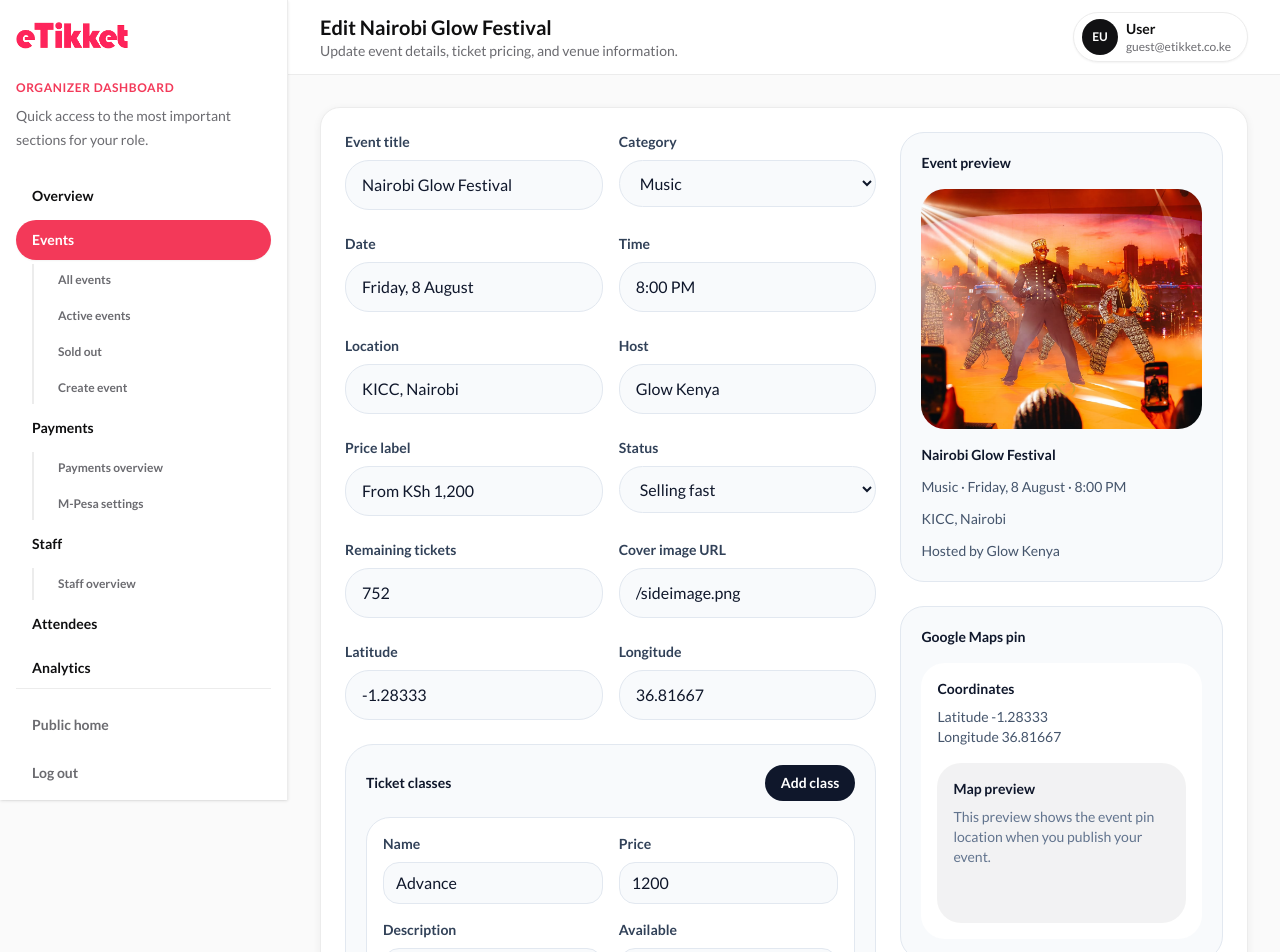
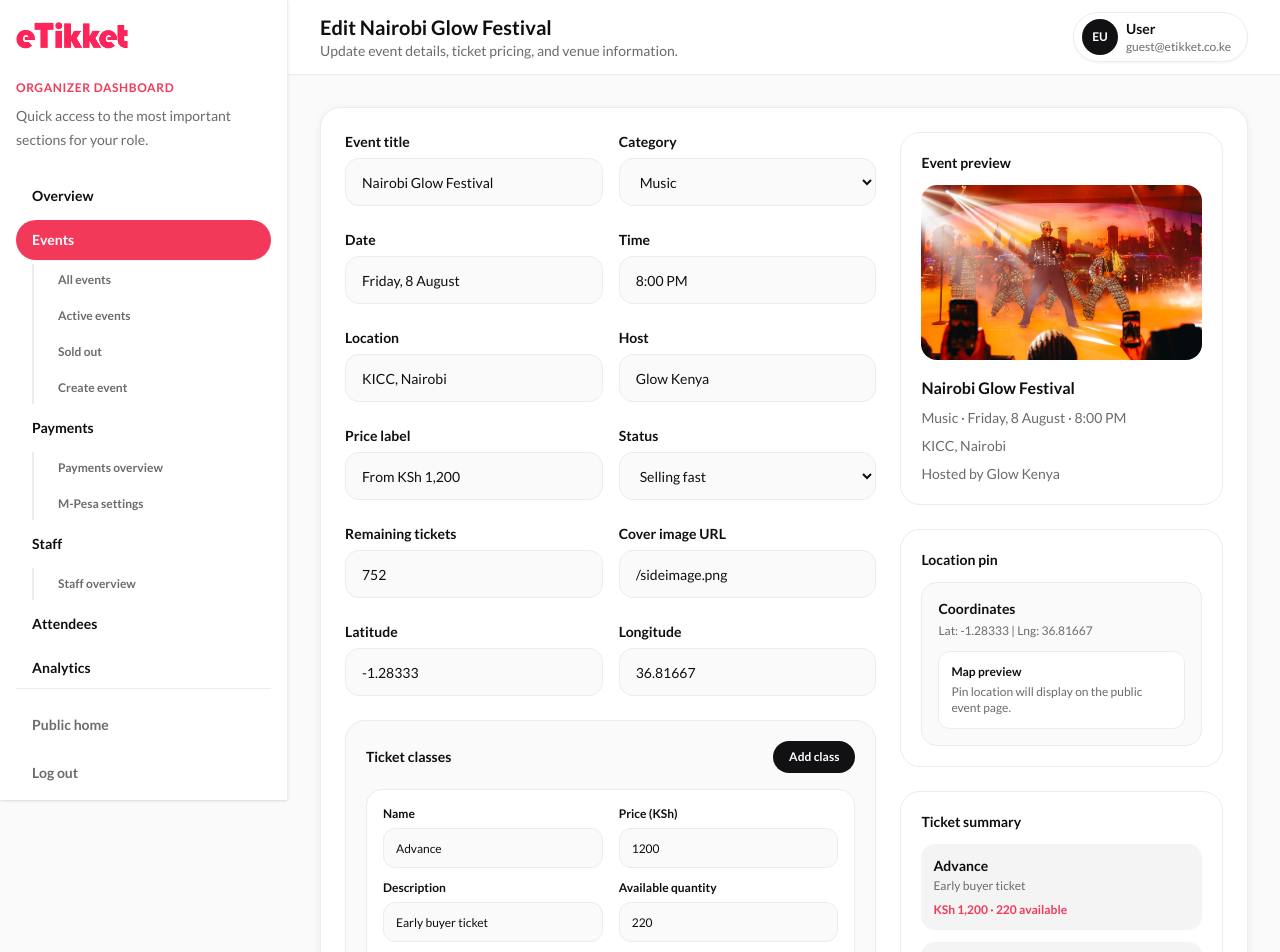
Before and after one commit to dennismutuku2005/eTikket, a Next.js app: page /organizer/events/nairobi-glow-festival/edit in a window 1280 px wide. Shown: the top 952 px of the page. Built offline with nearby package versions, Linux system fonts and the light colour scheme.

Commit message:
redesign: event builder form with eTikket design tokens

```diff
--- a/components/event-builder-form.jsx
+++ b/components/event-builder-form.jsx
@@ -55,20 +55,20 @@ export default function EventBuilderForm({ eventToEdit }) {
       <form className="space-y-6" onSubmit={saveEvent}>
         <div className="grid gap-4 sm:grid-cols-2">
           <label className="block">
-            <span className="mb-2 block text-sm font-semibold text-slate-700">Event title</span>
+            <span className="mb-1.5 block text-sm font-bold text-[#0f0f10]">Event title</span>
             <input
               value={title}
               onChange={(event) => setTitle(event.target.value)}
-              className="w-full rounded-3xl border border-slate-200 bg-slate-50 px-4 py-3 text-slate-900 outline-none focus:border-slate-400 focus:bg-white"
+              className="h-12 w-full rounded-[14px] border border-[#ececec] bg-[#fafafa] px-4 text-sm text-[#0f0f10] outline-none placeholder:text-[#6b6b70] focus:border-[#f33959] focus:bg-white transition"
               placeholder="Enter event name"
             />
           </label>
           <label className="block">
-            <span className="mb-2 block text-sm font-semibold text-slate-700">Category</span>
+            <span className="mb-1.5 block text-sm font-bold text-[#0f0f10]">Category</span>
             <select
               value={category}
               onChange={(event) => setCategory(event.target.value)}
-              className="w-full rounded-3xl border border-slate-200 bg-slate-50 px-4 py-3 text-slate-900 outline-none focus:border-slate-400 focus:bg-white"
+              className="h-12 w-full rounded-[14px] border border-[#ececec] bg-[#fafafa] px-4 text-sm text-[#0f0f10] outline-none focus:border-[#f33959] focus:bg-white transition"
             >
               <option>Music</option>
               <option>Holiday</option>
@@ -82,20 +82,20 @@ export default function EventBuilderForm({ eventToEdit }) {
 
         <div className="grid gap-4 sm:grid-cols-2">
           <label className="block">
-            <span className="mb-2 block text-sm font-semibold text-slate-700">Date</span>
+            <span className="mb-1.5 block text-sm font-bold text-[#0f0f10]">Date</span>
             <input
               value={date}
               onChange={(event) => setDate(event.target.value)}
-              className="w-full rounded-3xl border border-slate-200 bg-slate-50 px-4 py-3 text-slate-900 outline-none focus:border-slate-400 focus:bg-white"
+              className="h-12 w-full rounded-[14px] border border-[#ececec] bg-[#fafafa] px-4 text-sm text-[#0f0f10] outline-none placeholder:text-[#6b6b70] focus:border-[#f33959] focus:bg-white transition"
               placeholder="Friday, 8 August"
             />
           </label>
           <label className="block">
-            <span className="mb-2 block text-sm font-semibold text-slate-700">Time</span>
+            <span className="mb-1.5 block text-sm font-bold text-[#0f0f10]">Time</span>
             <input
               value={time}
               onChange={(event) => setTime(event.target.value)}
-              className="w-full rounded-3xl border border-slate-200 bg-slate-50 px-4 py-3 text-slate-900 outline-none focus:border-slate-400 focus:bg-white"
+              className="h-12 w-full rounded-[14px] border border-[#ececec] bg-[#fafafa] px-4 text-sm text-[#0f0f10] outline-none placeholder:text-[#6b6b70] focus:border-[#f33959] focus:bg-white transition"
               placeholder="8:00 PM"
             />
           </label>
@@ -103,20 +103,20 @@ export default function EventBuilderForm({ eventToEdit }) {
 
         <div className="grid gap-4 sm:grid-cols-2">
           <label className="block">
-            <span className="mb-2 block text-sm font-semibold text-slate-700">Location</span>
+            <span className="mb-1.5 block text-sm font-bold text-[#0f0f10]">Location</span>
             <input
               value={location}
               onChange={(event) => setLocation(event.target.value)}
-              className="w-full rounded-3xl border border-slate-200 bg-slate-50 px-4 py-3 text-slate-900 outline-none focus:border-slate-400 focus:bg-white"
+              className="h-12 w-full rounded-[14px] border border-[#ececec] bg-[#fafafa] px-4 text-sm text-[#0f0f10] outline-none placeholder:text-[#6b6b70] focus:border-[#f33959] focus:bg-white transition"
               placeholder="KICC, Nairobi"
             />
           </label>
           <label className="block">
-            <span className="mb-2 block text-sm font-semibold text-slate-700">Host</span>
+            <span className="mb-1.5 block text-sm font-bold text-[#0f0f10]">Host</span>
             <input
               value={host}
               onChange={(event) => setHost(event.target.value)}
-              className="w-full rounded-3xl border border-slate-200 bg-slate-50 px-4 py-3 text-slate-900 outline-none focus:border-slate-400 focus:bg-white"
+              className="h-12 w-full rounded-[14px] border border-[#ececec] bg-[#fafafa] px-4 text-sm text-[#0f0f10] outline-none placeholder:text-[#6b6b70] focus:border-[#f33959] focus:bg-white transition"
               placeholder="Event organizer"
             />
           </label>
@@ -124,20 +124,20 @@ export default function EventBuilderForm({ eventToEdit }) {
 
         <div className="grid gap-4 sm:grid-cols-2">
           <label className="block">
-            <span className="mb-2 block text-sm font-semibold text-slate-700">Price label</span>
+            <span className="mb-1.5 block text-sm font-bold text-[#0f0f10]">Price label</span>
             <input
               value={price}
               onChange={(event) => setPrice(event.target.value)}
-              className="w-full rounded-3xl border border-slate-200 bg-slate-50 px-4 py-3 text-slate-900 outline-none focus:border-slate-400 focus:bg-white"
+              className="h-12 w-full rounded-[14px] border border-[#ececec] bg-[#fafafa] px-4 text-sm text-[#0f0f10] outline-none placeholder:text-[#6b6b70] focus:border-[#f33959] focus:bg-white transition"
               placeholder="From KSh 1,200"
             />
           </label>
           <label className="block">
-            <span className="mb-2 block text-sm font-semibold text-slate-700">Status</span>
+            <span className="mb-1.5 block text-sm font-bold text-[#0f0f10]">Status</span>
             <select
               value={status}
               onChange={(event) => setStatus(event.target.value)}
-              className="w-full rounded-3xl border border-slate-200 bg-slate-50 px-4 py-3 text-slate-900 outline-none focus:border-slate-400 focus:bg-white"
+              className="h-12 w-full rounded-[14px] border border-[#ececec] bg-[#fafafa] px-4 text-sm text-[#0f0f10] outline-none focus:border-[#f33959] focus:bg-white transition"
             >
               <option>Draft</option>
               <option>Live</option>
@@ -150,21 +150,21 @@ export default function EventBuilderForm({ eventToEdit }) {
 
         <div className="grid gap-4 sm:grid-cols-2">
           <label className="block">
-            <span className="mb-2 block text-sm font-semibold text-slate-700">Remaining tickets</span>
+            <span className="mb-1.5 block text-sm font-bold text-[#0f0f10]">Remaining tickets</span>
             <input
               value={remainingTickets}
               onChange={(event) => setRemainingTickets(Number(event.target.value))}
               type="number"
-              className="w-full rounded-3xl border border-slate-200 bg-slate-50 px-4 py-3 text-slate-900 outline-none focus:border-slate-400 focus:bg-white"
+              className="h-12 w-full rounded-[14px] border border-[#ececec] bg-[#fafafa] px-4 text-sm text-[#0f0f10] outline-none placeholder:text-[#6b6b70] focus:border-[#f33959] focus:bg-white transition"
               placeholder="560"
             />
           </label>
           <label className="block">
-            <span className="mb-2 block text-sm font-semibold text-slate-700">Cover image URL</span>
+            <span className="mb-1.5 block text-sm font-bold text-[#0f0f10]">Cover image URL</span>
             <input
               value={imageUrl}
               onChange={(event) => setImageUrl(event.target.value)}
-              className="w-full rounded-3xl border border-slate-200 bg-slate-50 px-4 py-3 text-slate-900 outline-none focus:border-slate-400 focus:bg-white"
+              className="h-12 w-full rounded-[14px] border border-[#ececec] bg-[#fafafa] px-4 text-sm text-[#0f0f10] outline-none placeholder:text-[#6b6b70] focus:border-[#f33959] focus:bg-white transition"
               placeholder="/sideimage.png or image URL"
             />
           </label>
@@ -172,87 +172,87 @@ export default function EventBuilderForm({ eventToEdit }) {
 
         <div className="grid gap-4 sm:grid-cols-2">
           <label className="block">
-            <span className="mb-2 block text-sm font-semibold text-slate-700">Latitude</span>
+            <span className="mb-1.5 block text-sm font-bold text-[#0f0f10]">Latitude</span>
             <input
               value={lat}
               onChange={(event) => setLat(Number(event.target.value))}
               type="number"
               step="0.00001"
-              className="w-full rounded-3xl border border-slate-200 bg-slate-50 px-4 py-3 text-slate-900 outline-none focus:border-slate-400 focus:bg-white"
+              className="h-12 w-full rounded-[14px] border border-[#ececec] bg-[#fafafa] px-4 text-sm text-[#0f0f10] outline-none placeholder:text-[#6b6b70] focus:border-[#f33959] focus:bg-white transition"
               placeholder="-1.2921"
             />
           </label>
           <label className="block">
-            <span className="mb-2 block text-sm font-semibold text-slate-700">Longitude</span>
+            <span className="mb-1.5 block text-sm font-bold text-[#0f0f10]">Longitude</span>
             <input
               value={lng}
               onChange={(event) => setLng(Number(event.target.value))}
               type="number"
               step="0.00001"
-              className="w-full rounded-3xl border border-slate-200 bg-slate-50 px-4 py-3 text-slate-900 outline-none focus:border-slate-400 focus:bg-white"
+              className="h-12 w-full rounded-[14px] border border-[#ececec] bg-[#fafafa] px-4 text-sm text-[#0f0f10] outline-none placeholder:text-[#6b6b70] focus:border-[#f33959] focus:bg-white transition"
               placeholder="36.8219"
             />
           </label>
         </div>
 
-        <div className="rounded-[1.75rem] border border-slate-200 bg-slate-50 p-5">
+        <div className="rounded-[20px] border border-[#ececec] bg-[#fafafa] p-5">
           <div className="flex items-center justify-between gap-3">
-            <p className="text-sm font-semibold text-slate-900">Ticket classes</p>
+            <p className="text-sm font-bold text-[#0f0f10]">Ticket classes</p>
             <button
               type="button"
               onClick={addTicket}
-              className="rounded-full bg-slate-900 px-4 py-2 text-sm font-semibold text-white transition hover:bg-slate-800"
+              className="rounded-full bg-[#111113] px-4 py-2 text-xs font-bold text-white transition hover:bg-[#0f0f10]"
             >
               Add class
             </button>
           </div>
           <div className="mt-4 space-y-4">
             {tickets.map((ticket, index) => (
-              <div key={`${ticket.name}-${index}`} className="rounded-3xl border border-slate-200 bg-white p-4">
+              <div key={`${ticket.name}-${index}`} className="rounded-[16px] border border-[#ececec] bg-white p-4">
                 <div className="grid gap-4 sm:grid-cols-2">
                   <label className="block">
-                    <span className="mb-2 block text-sm font-semibold text-slate-700">Name</span>
+                    <span className="mb-1.5 block text-xs font-bold text-[#0f0f10]">Name</span>
                     <input
                       value={ticket.name}
                       onChange={(event) => handleTicketChange(index, "name", event.target.value)}
-                      className="w-full rounded-2xl border border-slate-200 bg-slate-50 px-3 py-2 text-slate-900 outline-none focus:border-slate-400 focus:bg-white"
+                      className="h-10 w-full rounded-[12px] border border-[#ececec] bg-[#fafafa] px-3 text-xs text-[#0f0f10] outline-none focus:border-[#f33959] focus:bg-white"
                     />
                   </label>
                   <label className="block">
-                    <span className="mb-2 block text-sm font-semibold text-slate-700">Price</span>
+                    <span className="mb-1.5 block text-xs font-bold text-[#0f0f10]">Price (KSh)</span>
                     <input
                       value={ticket.price}
                       onChange={(event) => handleTicketChange(index, "price", event.target.value)}
                       type="number"
-                      className="w-full rounded-2xl border border-slate-200 bg-slate-50 px-3 py-2 text-slate-900 outline-none focus:border-slate-400 focus:bg-white"
+                      className="h-10 w-full rounded-[12px] border border-[#ececec] bg-[#fafafa] px-3 text-xs text-[#0f0f10] outline-none focus:border-[#f33959] focus:bg-white"
                     />
                   </label>
                 </div>
-                <div className="grid gap-4 sm:grid-cols-2 mt-4">
+                <div className="grid gap-4 sm:grid-cols-2 mt-3">
                   <label className="block">
-                    <span className="mb-2 block text-sm font-semibold text-slate-700">Description</span>
+                    <span className="mb-1.5 block text-xs font-bold text-[#0f0f10]">Description</span>
                     <input
                       value={ticket.description}
                       onChange={(event) => handleTicketChange(index, "description", event.target.value)}
-                      className="w-full rounded-2xl border border-slate-200 bg-slate-50 px-3 py-2 text-slate-900 outline-none focus:border-slate-400 focus:bg-white"
+                      className="h-10 w-full rounded-[12px] border border-[#ececec] bg-[#fafafa] px-3 text-xs text-[#0f0f10] outline-none focus:border-[#f33959] focus:bg-white"
                     />
                   </label>
                   <label className="block">
-                    <span className="mb-2 block text-sm font-semibold text-slate-700">Available</span>
+                    <span className="mb-1.5 block text-xs font-bold text-[#0f0f10]">Available quantity</span>
                     <input
                       value={ticket.available}
                       onChange={(event) => handleTicketChange(index, "available", event.target.value)}
                       type="number"
-                      className="w-full rounded-2xl border border-slate-200 bg-slate-50 px-3 py-2 text-slate-900 outline-none focus:border-slate-400 focus:bg-white"
+                      className="h-10 w-full rounded-[12px] border border-[#ececec] bg-[#fafafa] px-3 text-xs text-[#0f0f10] outline-none focus:border-[#f33959] focus:bg-white"
                     />
                   </label>
                 </div>
                 <button
                   type="button"
                   onClick={() => removeTicket(index)}
-                  className="mt-4 text-sm font-semibold text-rose-600 transition hover:text-rose-800"
+                  className="mt-3 text-xs font-bold text-[#f33959] transition hover:underline"
                 >
-                  Remove ticket class
+                  Remove class
                 </button>
               </div>
             ))}
@@ -261,51 +261,48 @@ export default function EventBuilderForm({ eventToEdit }) {
 
         <button
           type="submit"
-          className="w-full rounded-full bg-slate-900 px-5 py-4 text-base font-semibold text-white transition hover:bg-slate-800"
+          className="w-full rounded-full bg-[#f33959] px-5 py-3.5 text-sm font-bold text-white transition hover:bg-[#d92847]"
         >
           {mode}
         </button>
 
-        {message ? <p className="rounded-3xl bg-emerald-50 px-4 py-3 text-sm text-emerald-700">{message}</p> : null}
+        {message ? <p className="rounded-[14px] bg-emerald-50 px-4 py-3 text-sm font-bold text-emerald-700">{message}</p> : null}
       </form>
 
       <aside className="space-y-6">
-        <div className="rounded-3xl border border-slate-200 bg-slate-50 p-5">
-          <p className="text-sm font-semibold text-slate-900">Event preview</p>
-          <div className="mt-4 overflow-hidden rounded-3xl bg-slate-100">
-            <div className="h-60 w-full overflow-hidden bg-slate-200">
-              <img src={imageUrl} alt="Event cover" className="h-full w-full object-cover" />
-            </div>
+        <div className="rounded-[20px] border border-[#ececec] bg-white p-5">
+          <p className="text-sm font-bold text-[#0f0f10]">Event preview</p>
+          <div className="mt-3 overflow-hidden rounded-[16px] bg-[#111113] relative aspect-16/10">
+            <img src={imageUrl} alt="Event cover" className="h-full w-full object-cover" />
           </div>
-          <div className="mt-4 space-y-3 text-sm text-slate-600">
-            <p className="font-semibold text-slate-900">{title || "Event title"}</p>
+          <div className="mt-4 space-y-2 text-sm text-[#6b6b70]">
+            <p className="font-bold text-[#0f0f10] text-base">{title || "Event title"}</p>
             <p>{category} · {date} · {time}</p>
             <p>{location}</p>
             <p>{host ? `Hosted by ${host}` : "Organizer name"}</p>
           </div>
         </div>
 
-        <div className="rounded-3xl border border-slate-200 bg-slate-50 p-5">
-          <p className="text-sm font-semibold text-slate-900">Google Maps pin</p>
-          <div className="mt-4 rounded-3xl bg-white p-4 text-sm text-slate-600">
-            <p className="font-semibold text-slate-900">Coordinates</p>
-            <p className="mt-2">Latitude {lat}</p>
-            <p>Longitude {lng}</p>
-            <div className="mt-4 h-40 rounded-3xl bg-slate-950/5 p-4">
-              <p className="font-semibold text-slate-900">Map preview</p>
-              <p className="mt-2 text-sm text-slate-500">This preview shows the event pin location when you publish your event.</p>
+        <div className="rounded-[20px] border border-[#ececec] bg-white p-5">
+          <p className="text-sm font-bold text-[#0f0f10]">Location pin</p>
+          <div className="mt-3 rounded-[16px] border border-[#ececec] bg-[#fafafa] p-4 text-sm text-[#6b6b70]">
+            <p className="font-bold text-[#0f0f10]">Coordinates</p>
+            <p className="mt-1 text-xs">Lat: {lat} | Lng: {lng}</p>
+            <div className="mt-3 rounded-[12px] bg-white p-3 border border-[#ececec]">
+              <p className="font-bold text-[#0f0f10] text-xs">Map preview</p>
+              <p className="mt-1 text-xs text-[#6b6b70]">Pin location will display on the public event page.</p>
             </div>
           </div>
         </div>
 
-        <div className="rounded-3xl border border-slate-200 bg-slate-50 p-5">
-          <p className="text-sm font-semibold text-slate-900">Ticket summary</p>
-          <div className="mt-4 space-y-3">
+        <div className="rounded-[20px] border border-[#ececec] bg-white p-5">
+          <p className="text-sm font-bold text-[#0f0f10]">Ticket summary</p>
+          <div className="mt-3 space-y-3">
             {previewTickets.map((ticket) => (
-              <div key={ticket.name} className="rounded-3xl bg-slate-100 p-4 text-sm">
-                <p className="font-semibold text-slate-900">{ticket.name}</p>
-                <p>{ticket.description}</p>
-                <p className="mt-2 text-slate-500">KSh {ticket.price} · {ticket.available} available</p>
+              <div key={ticket.name} className="rounded-[14px] bg-[#f4f4f5] p-3 text-xs text-[#6b6b70]">
+                <p className="font-bold text-[#0f0f10] text-sm">{ticket.name}</p>
+                <p className="mt-0.5">{ticket.description}</p>
+                <p className="mt-2 font-bold text-[#f33959]">KSh {ticket.price.toLocaleString()} · {ticket.available} available</p>
               </div>
             ))}
           </div>
```
